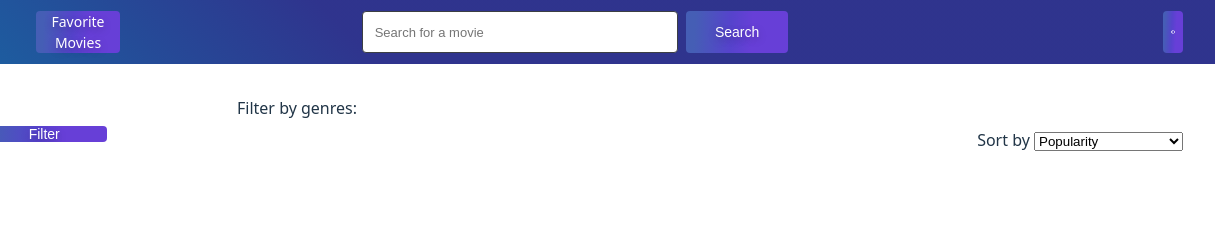
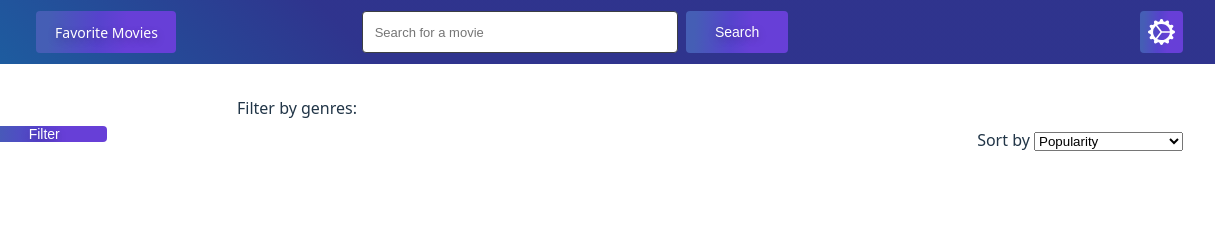
Before and after one commit to HublackBE/Streamcluster, a website built with Vite: page index.html in a window 1280 px wide. Shown: the top 229 px of the page, 65-1280 px from the left. Built offline with nearby package versions, Linux system fonts and the light colour scheme; no server answers.

Commit message:
style: change size of preferences button

```diff
--- a/src/style.css
+++ b/src/style.css
@@ -100,7 +100,7 @@ header .navTab {
   align-items: center;
   justify-content: center;
 
-  flex: 0 0 15%;
+  flex: 0 0 10em;
 
   outline: 0;
   border: 0;
@@ -236,8 +236,8 @@ cursor: pointer;
 
 header .right #preferencesButton img {
   display: block;
-  width: 100%;
   height: 100%;
+  width: auto;
   transition-duration: .3s;
 }
 
```
